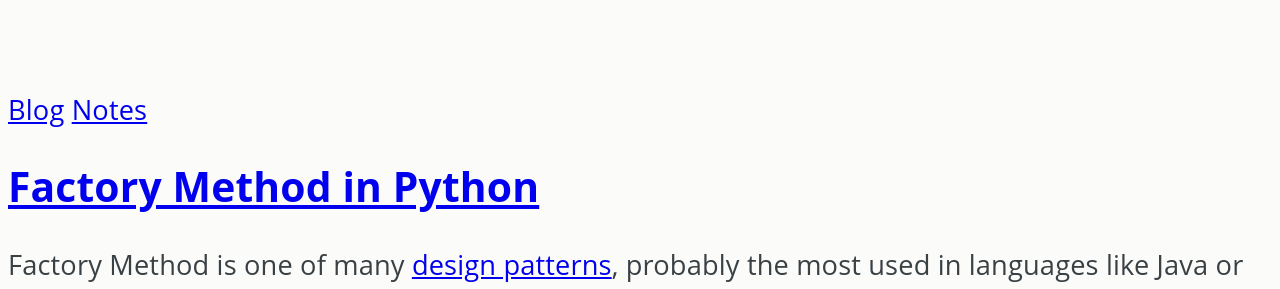
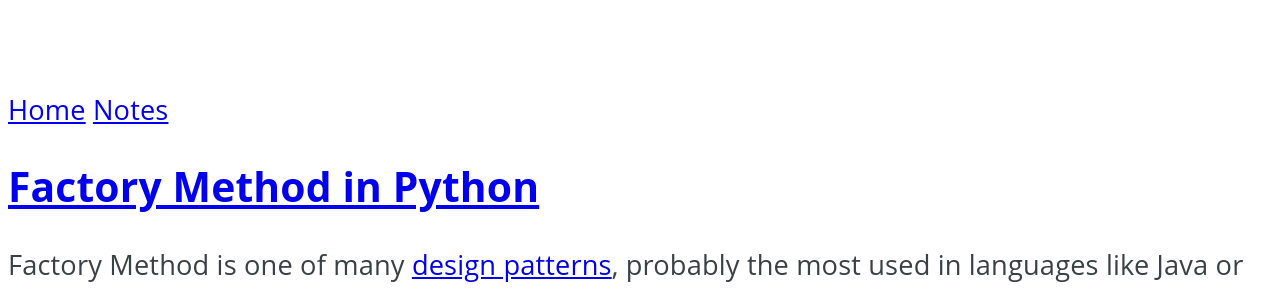
Before and after one commit to alessandrosp/alessandrosp.github.io, a Jekyll site: the page built from notes.md, in a window 1280 px wide. Shown: the top 289 px of the page. Built offline with Jekyll 4.4.1, drawn with Linux system fonts in a browser that asks for light colours.

Commit message:
Small changes to CSS rules for background colour

```diff
--- a/_layouts/default.html
+++ b/_layouts/default.html
@@ -23,7 +23,7 @@
           </div>
 
           <nav>
-            <a href="{{ site.baseurl }}/">Blog</a>
+            <a href="{{ site.baseurl }}/">Home</a>
             <a href="{{ site.baseurl }}/notes">Notes</a>
           </nav>
         </header>
--- a/assets/style.css
+++ b/assets/style.css
@@ -1,5 +1,5 @@
 body {
-	background: #fbfbf9;
+	background: #FFFFFF; /* When new logo, #FBFBF9; */
 	font-family: 'Open Sans', sans-serif;
     font-size: 1.7em;
 	color: #3A4145;
```
